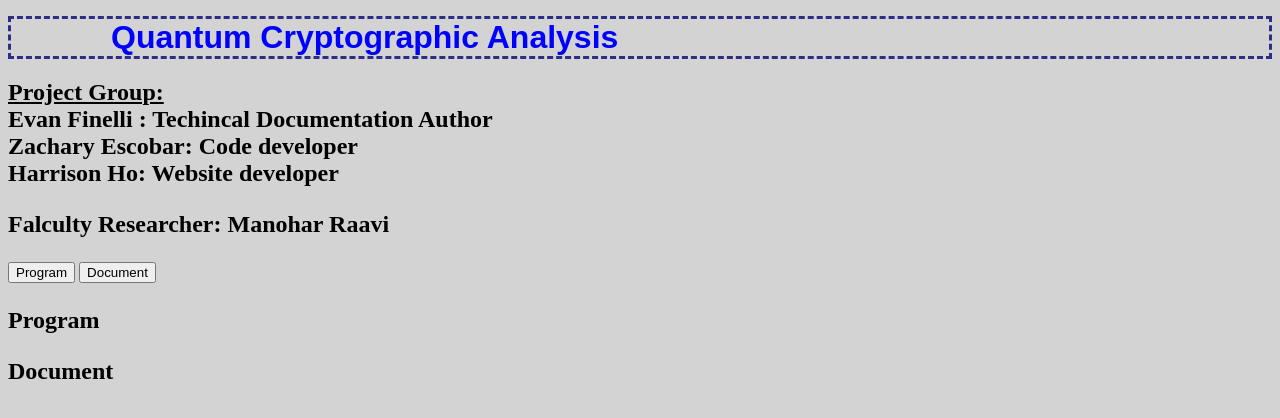
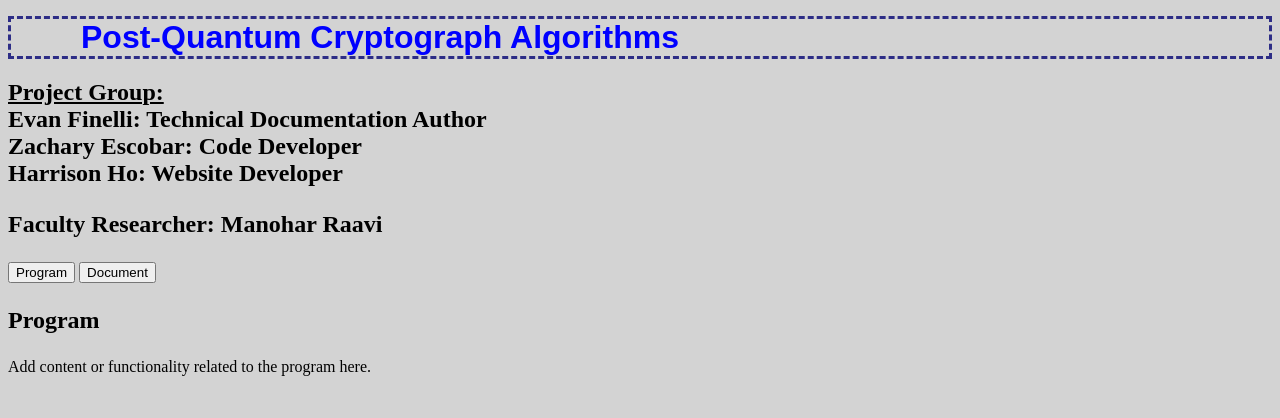
Before and after one commit to MR-1-Cryptography-CS-4850-01-2024/MR1-LQS.github.io, a plain HTML site: page index.html in a window 1280 px wide. Both pictures are taken after a click on the button "Program". Drawn offline with Linux system fonts and the light colour scheme.

Commit message:
Update index.html

```diff
--- a/index.html
+++ b/index.html
@@ -1,24 +1,23 @@
-<!DOCTYPE  html>
-<html>
+<!DOCTYPE html>
+<html lang="en">
 
-<!-- background color -->
-<body style="background-color:lightgray;">
 <head>
+    <meta charset="UTF-8">
+    <meta name="viewport" content="width=device-width, initial-scale=1.0">
+    <title>MR-1 Cryptography CS4850</title>
 
-<!-- page title on the tab -->
-<title> MR-1 Cryptography CS4850 </title>
-
-  <!-- changing the style of each font -->
+    <!-- Changing the style of each font -->
     <style>
         h1 {
-  color: Blue;
+            color: blue;
             font-family: Sans-serif;
             font-size: 200%;
         }
+
         h2 {
-
             font-size: 150%;
         }
+
         h3 {
             font-family: Times New Roman;
             font-size: 150%;
@@ -26,45 +25,56 @@ h2 {
     </style>
 </head>
 
- <!-- main body for the website -->
-<body>
+<body style="background-color: lightgray;">
+
+    <!-- Main body for the website -->
     <section>
+        <p><b><div id="header" style="border: 3.5px dashed #2d2d86; color: blue; font-family: Sans-serif; text-indent: 70px; font-size: 200%;">Post-Quantum Cryptograph Algorithms</div></b></p>
 
+        <h2><u>Project Group:</u>
+            <br> Evan Finelli: Technical Documentation Author
 
+            <br> Zachary Escobar: Code Developer
 
-<p><b><div id = "header" style = "border:3.5px dashed #2d2d86; color: Blue; font-family: Sans-serif; text-indent: 100px;
-  font-size: 200%;" > Quantum Cryptographic Analysis </div></b></p>
+            <br> Harrison Ho: Website Developer
+        </h2>
 
-
-    <h2> <u> Project Group: </u>
-     <br>  Evan Finelli  : Techincal Documentation Author
-     <br> Zachary Escobar: Code developer
-     <br> Harrison Ho: Website developer </h2>
-
-
-      <h3> Falculty Researcher: Manohar Raavi</h3>
+        <h3>Faculty Researcher: Manohar Raavi</h3>
     </section>
-
-
 
     <!-- Tab links -->
     <div class="tab">
         <button class="tablinks" onclick="openTabs(event, 'Program')">Program</button>
         <button class="tablinks" onclick="openTabs(event, 'Document')">Document</button>
-
     </div>
 
     <!-- Tab content -->
     <div id="Program" class="tabcontent">
         <h3>Program</h3>
-  <p></p>
+        <p>Add content or functionality related to the program here.</p>
     </div>
 
     <div id="Document" class="tabcontent">
         <h3>Document</h3>
-  <p> </p>
+        <p>Add content or functionality related to the document here.</p>
     </div>
 
+    <!-- Script to handle tab functionality -->
+    <script>
+        function openTabs(evt, tabName) {
+            var i, tabcontent, tablinks;
+            tabcontent = document.getElementsByClassName("tabcontent");
+            for (i = 0; i < tabcontent.length; i++) {
+                tabcontent[i].style.display = "none";
+            }
+            tablinks = document.getElementsByClassName("tablinks");
+            for (i = 0; i < tablinks.length; i++) {
+                tablinks[i].className = tablinks[i].className.replace(" active", "");
+            }
+            document.getElementById(tabName).style.display = "block";
+            evt.currentTarget.className += " active";
+        }
+    </script>
+</body>
 
-</body>
 </html>
```
Lines whose indentation alone changed are shown as unchanged.
